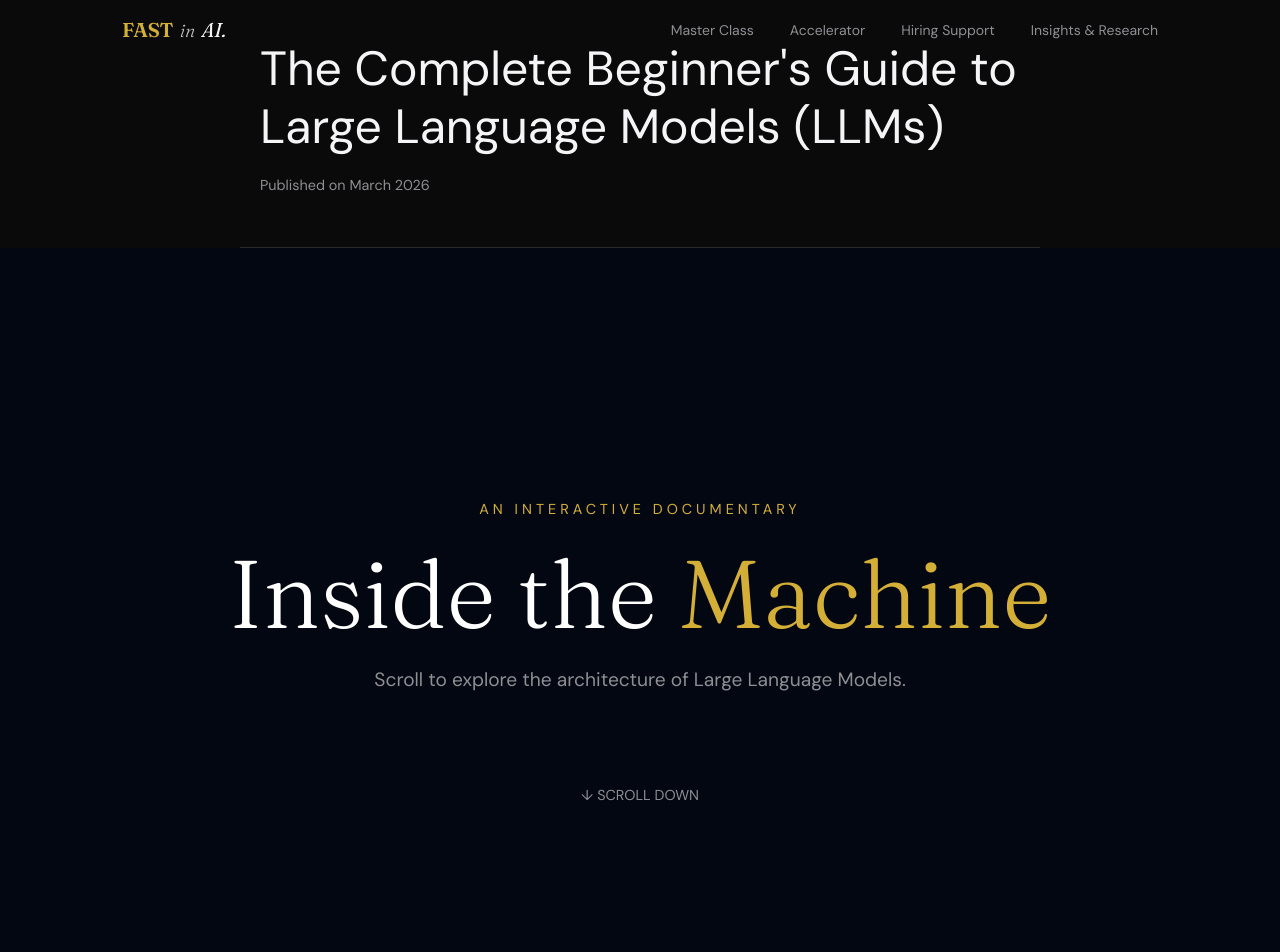
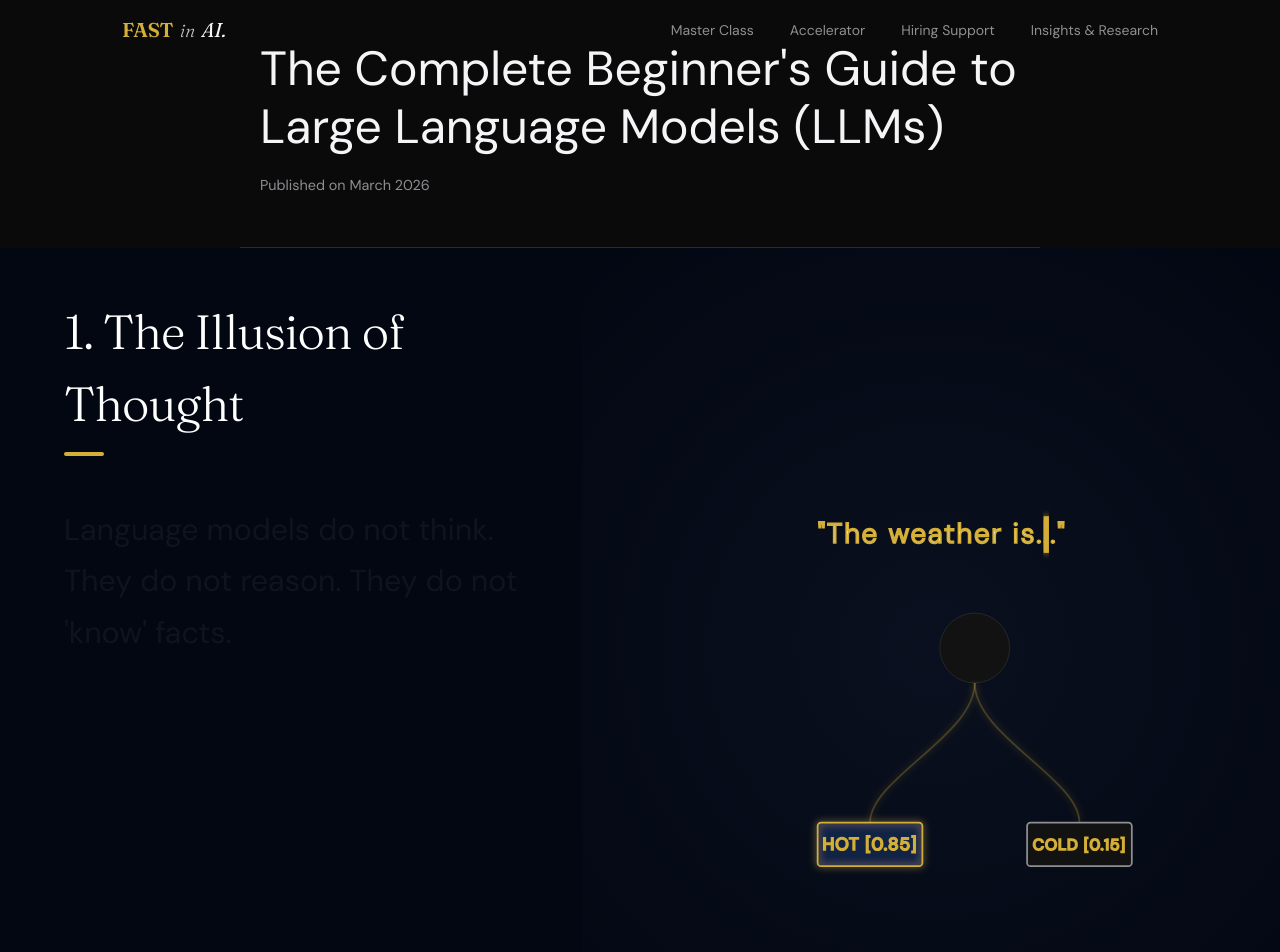
Before and after one commit to iampraveenvemula/fastinai, a React (Vite) app: page /blog/understanding-llm-models-complete-guide in a window 1280 px wide. Shown: the top 952 px of the page. Built offline with nearby package versions, Linux system fonts and the light colour scheme.

Commit message:
Remove intro and token length text from LLMMovie blog post

```diff
--- a/src/components/LLMMovie.jsx
+++ b/src/components/LLMMovie.jsx
@@ -47,7 +47,6 @@ const scriptData = [
     paragraphs: [
       "Despite being called 'Language' models, they cannot read words.",
       "Text is sliced into optimal computational blocks called Tokens. 'Unbelievable' breaks into 'un', 'believ', 'able'.",
-      "One token is roughly 4 letters in English.",
       "This is critical because API costs and computational limits are strictly based on token counts, not words."
     ]
   },
@@ -151,20 +150,7 @@ export default function LLMMovie() {
   return (
     <div style={{ background: '#030712', width: '100%', marginLeft: 'calc(-50vw + 50%)' }}>
 
-      {/* Cinematic Intro Header */}
-      <div style={{ height: '100vh', display: 'flex', flexDirection: 'column', alignItems: 'center', justifyContent: 'center', textAlign: 'center', padding: '0 20px' }}>
-         <div style={{ fontSize: '0.9rem', color: 'var(--primary)', letterSpacing: '4px', textTransform: 'uppercase', marginBottom: '20px' }}>An Interactive Documentary</div>
-         <h1 style={{ fontSize: 'clamp(3rem, 8vw, 6rem)', fontFamily: 'Fraunces, serif', color: '#fff', fontWeight: 300, lineHeight: 1.1, marginBottom: '20px' }}>Inside the <span style={{ color: 'var(--primary)' }}>Machine</span></h1>
-         <p style={{ fontSize: '1.2rem', color: 'var(--text-muted)', maxWidth: '600px', margin: '0 auto' }}>Scroll to explore the architecture of Large Language Models.</p>
 
-         <motion.div
-           animate={{ y: [0, 10, 0] }}
-           transition={{ repeat: Infinity, duration: 2 }}
-           style={{ marginTop: '80px', color: 'var(--text-muted)', fontSize: '0.9rem' }}
-         >
-           ↓ SCROLL DOWN
-         </motion.div>
-      </div>
 
       {/* Render all Scenes in a continuous vertical flow */}
       <div style={{ display: 'flex', flexDirection: 'column' }}>
```
